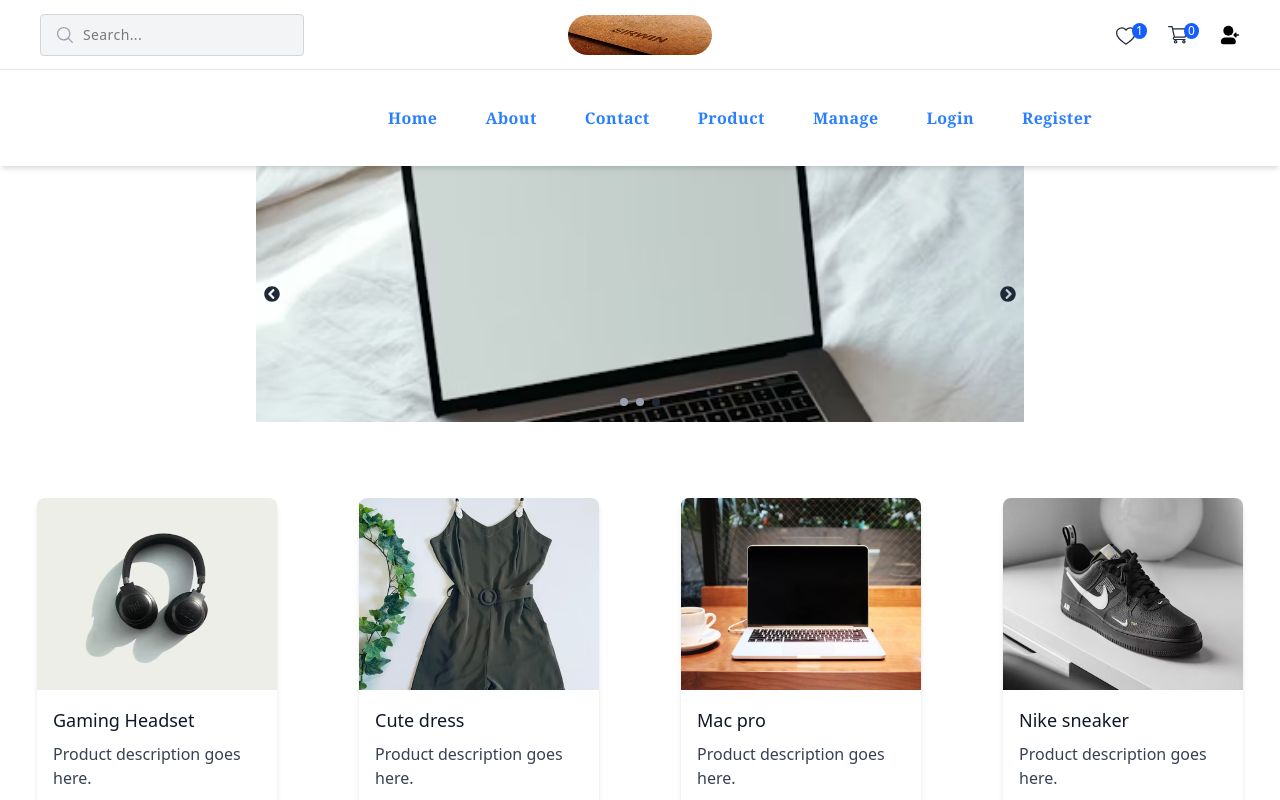
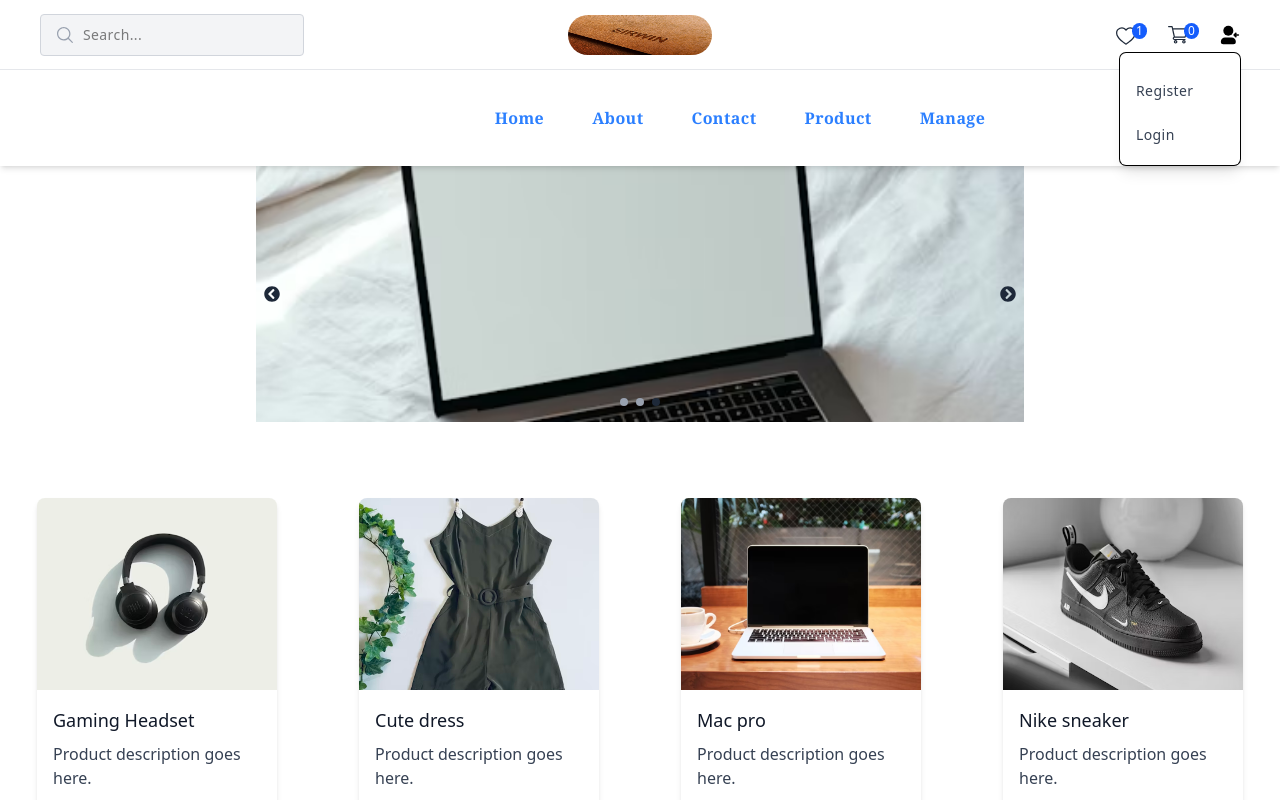
Before and after one commit to Sirwin2win/h2o, a React (Vite) app: page / in a window 1280 px wide. Both pictures are taken after a click on the icon 1230 px from the left and 34 px from the top of the page. Shown: the top 800 px of the page. Built offline with nearby package versions, Linux system fonts and the light colour scheme.

Commit message:
User dropdown implemented

```diff
--- a/src/pages/Layout.jsx
+++ b/src/pages/Layout.jsx
@@ -13,14 +13,19 @@ import { HiShoppingCart } from "react-icons/hi";
 const Layout = () => {
   const cartNo = useSelector(state => state.cart.totalQuantity)
 const [nav, setNav] = useState(false);
-  const handleLogout = async () => {
-    const { success, error } = await destroySession();
-    if (success) {
-      router.push("/login");
-    } else {
-      console.log("Logout Error");
-    }
-  };
+ const [isOpen, setIsOpen] = useState(false);
+
+    const toggleDropdown = () => {
+        setIsOpen(!isOpen);
+    };
+  // const handleLogout = async () => {
+  //   const { success, error } = await destroySession();
+  //   if (success) {
+  //     router.push("/login");
+  //   } else {
+  //     console.log("Logout Error");
+  //   }
+  // };
 
   // Toggle function to handle the navbar's display
   const handleNav = () => {
@@ -34,8 +39,8 @@ const [nav, setNav] = useState(false);
     { id: 4, to: "/product", txt: "Product" },
     { id: 5, to: "/manageRooms", txt: "Manage" },
     // { id: 6, to: "/blog", txt: "Blog" },
-    { id: 6, to: "/login", txt: "Login" },
-    { id: 7, to: "/register", txt: "Register" },
+    // { id: 6, to: "/login", txt: "Login" },
+    // { id: 7, to: "/register", txt: "Register" },
     // { id: 8, to: "/cart", txt: v+" "+`${cartNo}`},
   ];
 
@@ -83,12 +88,35 @@ const [nav, setNav] = useState(false);
                 </span>
                 <div className="inline-block cursor-pointer border-gray-300">
                   <svg xmlns="http://www.w3.org/2000/svg" width="20px" height="20px" viewBox="0 0 24 24"
-                    className="hover:fill-blue-700">
+                    className="hover:fill-blue-700" onClick={toggleDropdown}>
                     <circle cx="10" cy="7" r="6" data-original="#000000" />
                     <path
                       d="M14 15H6a5 5 0 0 0-5 5 3 3 0 0 0 3 3h12a3 3 0 0 0 3-3 5 5 0 0 0-5-5zm8-4h-2.59l.3-.29a1 1 0 0 0-1.42-1.42l-2 2a1 1 0 0 0 0 1.42l2 2a1 1 0 0 0 1.42 0 1 1 0 0 0 0-1.42l-.3-.29H22a1 1 0 0 0 0-2z"
                       data-original="#000000" />
                   </svg>
+                  {isOpen && (
+                <div
+                    className="origin-top-right absolute right-0 mt-2 w-30
+                    rounded-md shadow-lg bg-white ring-1 ring-black ring-opacity-5
+                    focus:outline-none"
+
+                >
+                    <ul className="py-3" role="none">
+                        <Link
+                           to={'/register'}
+                            className="block p-4 text-sm text-gray-700
+                            hover:bg-gray-100"
+                            role="menuitem"
+                        >
+                           Register
+                        </Link>
+                     <li>
+      <Link to={'/login'} className="block px-4 py-2 text-sm text-gray-700 focus:bg-gray-100 focus:text-gray-900 focus:outline-hidden">Login</Link>
+                     </li>
+
+                    </ul>
+                </div>
+            )}
                 </div>
               </div>
             </section>
```
